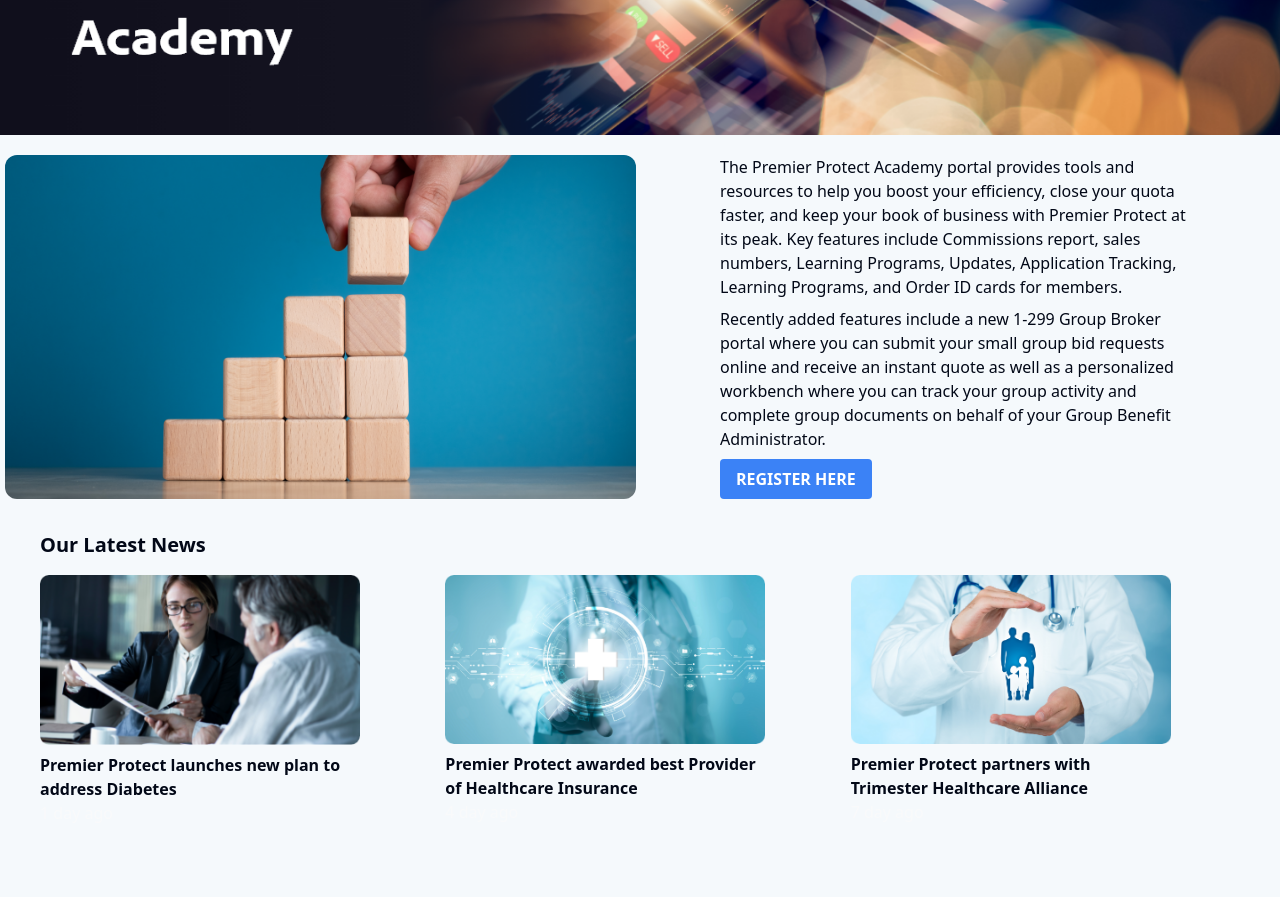
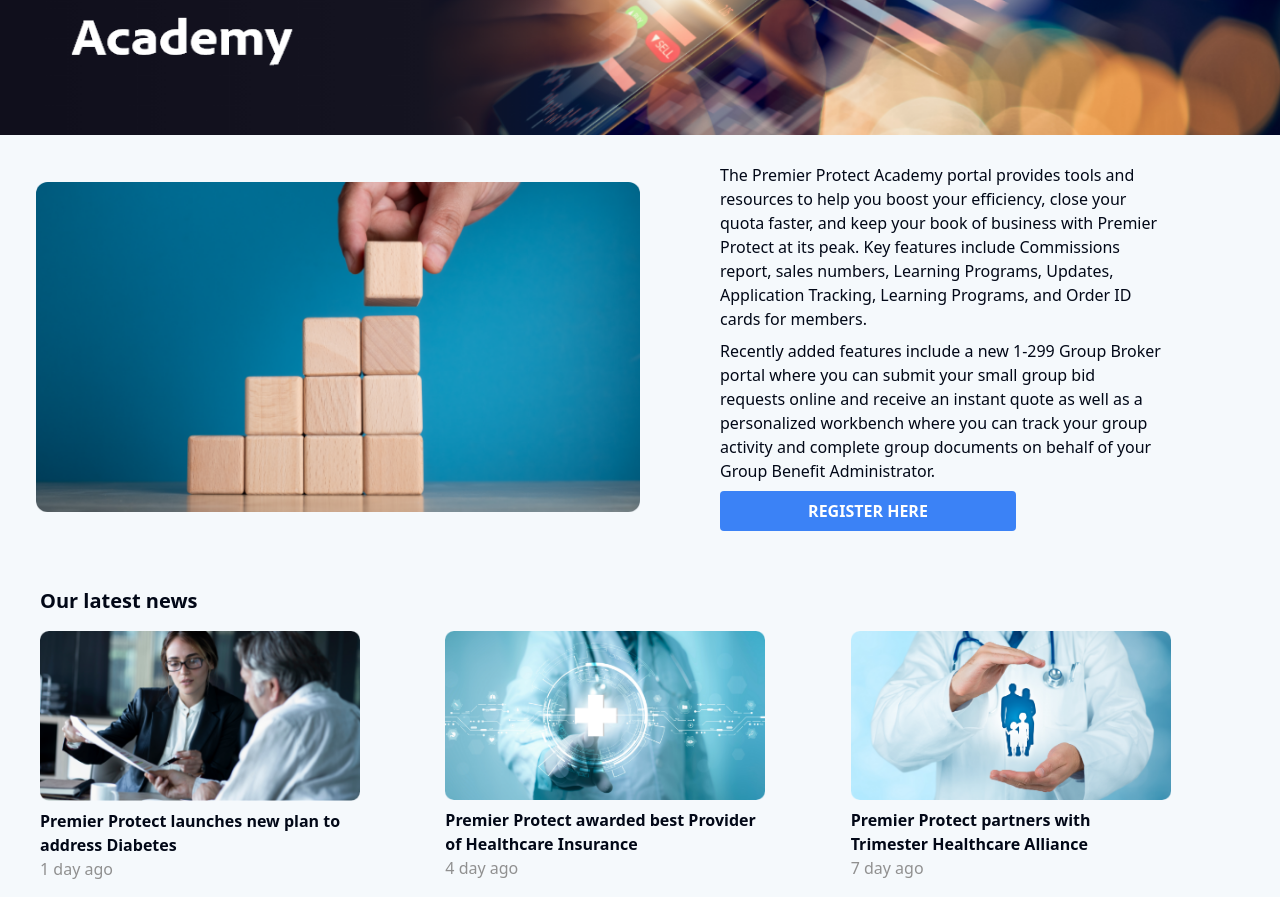
Before and after one commit to Sonali2605/adobetimbuscloud, a React (Vite) app: page / in a window 1280 px wide. Shown: the part 280-1177 px from the top of the page. Before the commit the page ends 1105 px from the top, so only its background shows below. Built offline with nearby package versions, Linux system fonts and the light colour scheme.

Commit message:
UI update

```diff
--- a/src/project-components/Login.tsx
+++ b/src/project-components/Login.tsx
@@ -14,7 +14,7 @@
       </div>
 
       {/* Grid for images */}
-      <div className="grid grid-cols-12 mt-5">
+      <div className="grid grid-cols-12 mt-1 pb-6 pl-9 pr-9 pt-6">
         {/* Heading 2 (6 columns) */}
         <div className="col-span-6 flex justify-center items-center">
           <img className="h-100" src="/images/header2.png" alt="heading" style={{ maxHeight: '100%' }} />
@@ -25,7 +25,7 @@
           <div className='px-20 leading-2'>
             <p className='mb-2'>The Premier Protect Academy portal provides tools and resources to help you boost your efficiency, close your quota faster, and keep your book of business with Premier Protect at its peak. Key features include Commissions report, sales numbers, Learning Programs, Updates, Application Tracking, Learning Programs, and Order ID cards for members.</p>
             <p className='mb-2'>Recently added features include a new 1-299 Group Broker portal where you can submit your small group bid requests online and receive an instant quote as well as a personalized workbench where you can track your group activity and complete group documents on behalf of your Group Benefit Administrator.</p>
-            <button className="bg-blue-500 hover:bg-blue-600 text-white font-bold py-2 px-4 rounded" onClick={() => setShowRegisterModal(true)}>REGISTER HERE</button>
+            <button className="w-8/12 bg-blue-500 hover:bg-blue-600 text-white font-bold py-2 px-4 rounded" onClick={() => setShowRegisterModal(true)} >REGISTER HERE</button>
           </div>
         </div>
       </div>
@@ -34,16 +34,16 @@
       )}
       {/* Heading for Our Latest News */}
       <div className='px-10'>
-      <h2 className="text-xl font-bold mt-8">Our Latest News</h2>
+      <h2 className="text-xl font-bold mt-8">Our latest news</h2>
 
 {/* Grid for three images */}
-<div className="grid grid-cols-3 gap-4 mt-4">
+<div className="grid grid-cols-3 gap-4 mt-4 mb-4">
   {/* Heading 3 */}
   <div className="flex flex-col justify-center items-center w-80">
     <img className="mb-2" src="/images/header3.png" alt="heading3" />
     <div className="text-container">
       <div className="font-bold">Premier Protect launches new plan to address Diabetes</div>
-      <div className="text-gray-50">1 day ago</div>
+      <div className="text-gray-50" style={{color:'#909090'}}>1 day ago</div>
     </div>
   </div>
 
@@ -52,7 +52,7 @@
     <img className="mb-2" src="/images/header4.png" alt="heading4" />
     <div className="text-container">
       <div className="font-bold">Premier Protect awarded best Provider of Healthcare Insurance</div>
-      <div className="text-gray-50">4 day ago</div>
+      <div className="text-gray-50" style={{color:'#909090'}}>4 day ago</div>
     </div>
   </div>
 
@@ -61,7 +61,7 @@
     <img className="mb-2" src="/images/header5.png" alt="heading5" />
     <div className="text-container">
       <div className="font-bold">Premier Protect partners with Trimester Healthcare Alliance</div>
-      <div className="text-gray-50">7 day ago</div>
+      <div className="text-gray-50" style={{color:'#909090'}}>7 day ago</div>
     </div>
   </div>
   </div>
```
